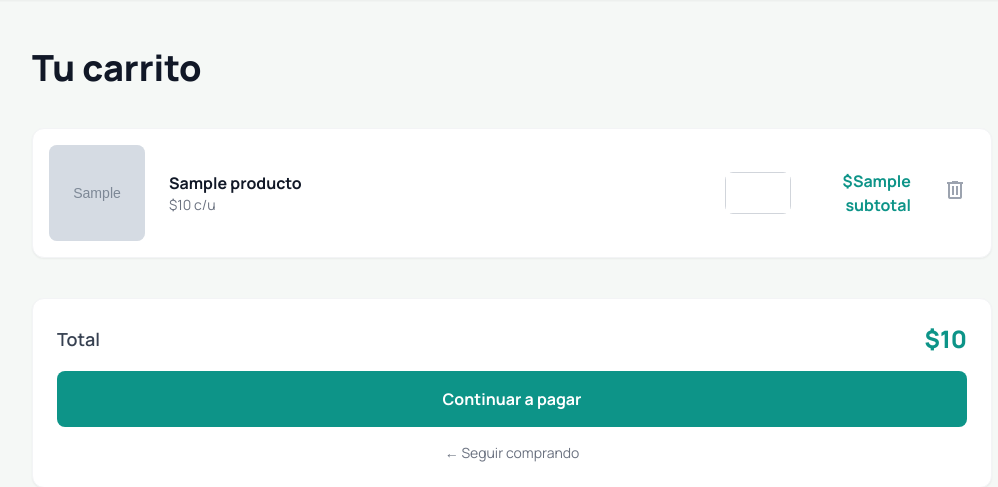
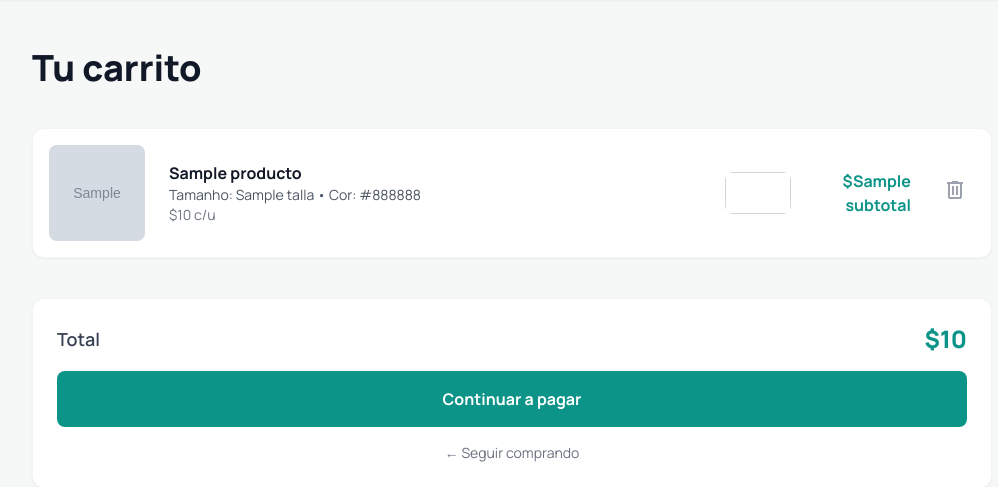
Before and after one commit to KeinnerMaster/Prontix-django, a Django app: template tienda/templates/tienda/shopping-cart.html in a window 1280 px wide. Shown: the part 81-568 px from the top of the page, without its empty margins (128-1126 px from the left). Run offline with Django 5.2, Linux system fonts and the light colour scheme; the template is opened without the code that fills it: most values are stand-ins (such as "Sample title", 1, 10 or a date in 2020); grey boxes marked "Sample" are stand-in pictures; some libraries are stand-ins or nearby versions.

Commit message:
Update shopping cart item actions to use item key

```diff
--- a/tienda/templates/tienda/shopping-cart.html
+++ b/tienda/templates/tienda/shopping-cart.html
@@ -67,11 +67,18 @@
                     <a href="{% url 'producto_detalle' item.producto.slug %}" class="font-bold text-gray-900 hover:text-primary">
                         {{ item.producto.nombre }}
                     </a>
+                    {% if item.variante %}
+                    <p class="text-sm text-gray-600">
+                        {% if item.variante.talla %}Tamanho: {{ item.variante.talla }}{% endif %}
+                        {% if item.variante.talla and item.variante.color %} • {% endif %}
+                        {% if item.variante.color %}Cor: {{ item.variante.color }}{% endif %}
+                    </p>
+                    {% endif %}
                     <p class="text-sm text-gray-500">${{ item.precio_unitario }} c/u</p>
                 </div>
 
                 <!-- Actualizar cantidad -->
-                <form method="post" action="{% url 'update_cart_item' item.producto.id %}" class="flex items-center border border-gray-300 rounded-lg">
+                <form method="post" action="{% url 'update_cart_item' item.clave %}" class="flex items-center border border-gray-300 rounded-lg">
                     {% csrf_token %}
                     <input type="number" name="cantidad" value="{{ item.cantidad }}" min="1" max="{{ item.producto.stock }}"
                            class="w-16 text-center py-2 border-none focus:ring-0" onchange="this.form.submit()">
@@ -80,7 +87,7 @@
                 <p class="font-bold text-primary w-24 text-right">${{ item.subtotal }}</p>
 
                 <!-- Eliminar -->
-                <form method="post" action="{% url 'remove_from_cart' item.producto.id %}">
+                <form method="post" action="{% url 'remove_from_cart' item.clave %}">
                     {% csrf_token %}
                     <button type="submit" class="p-2 text-gray-400 hover:text-red-500 transition">
                         <span class="material-symbols-outlined">delete</span>
```
